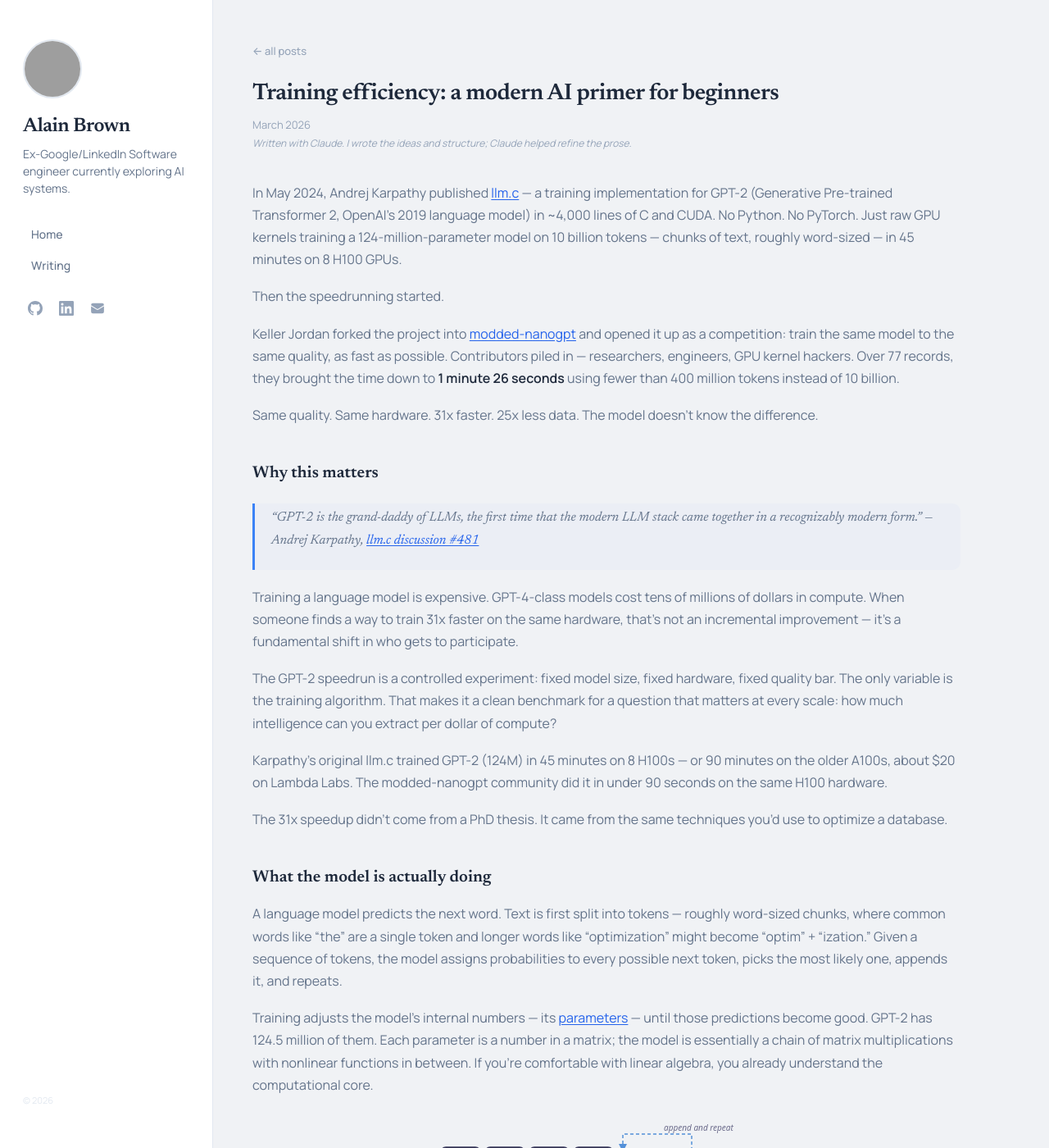
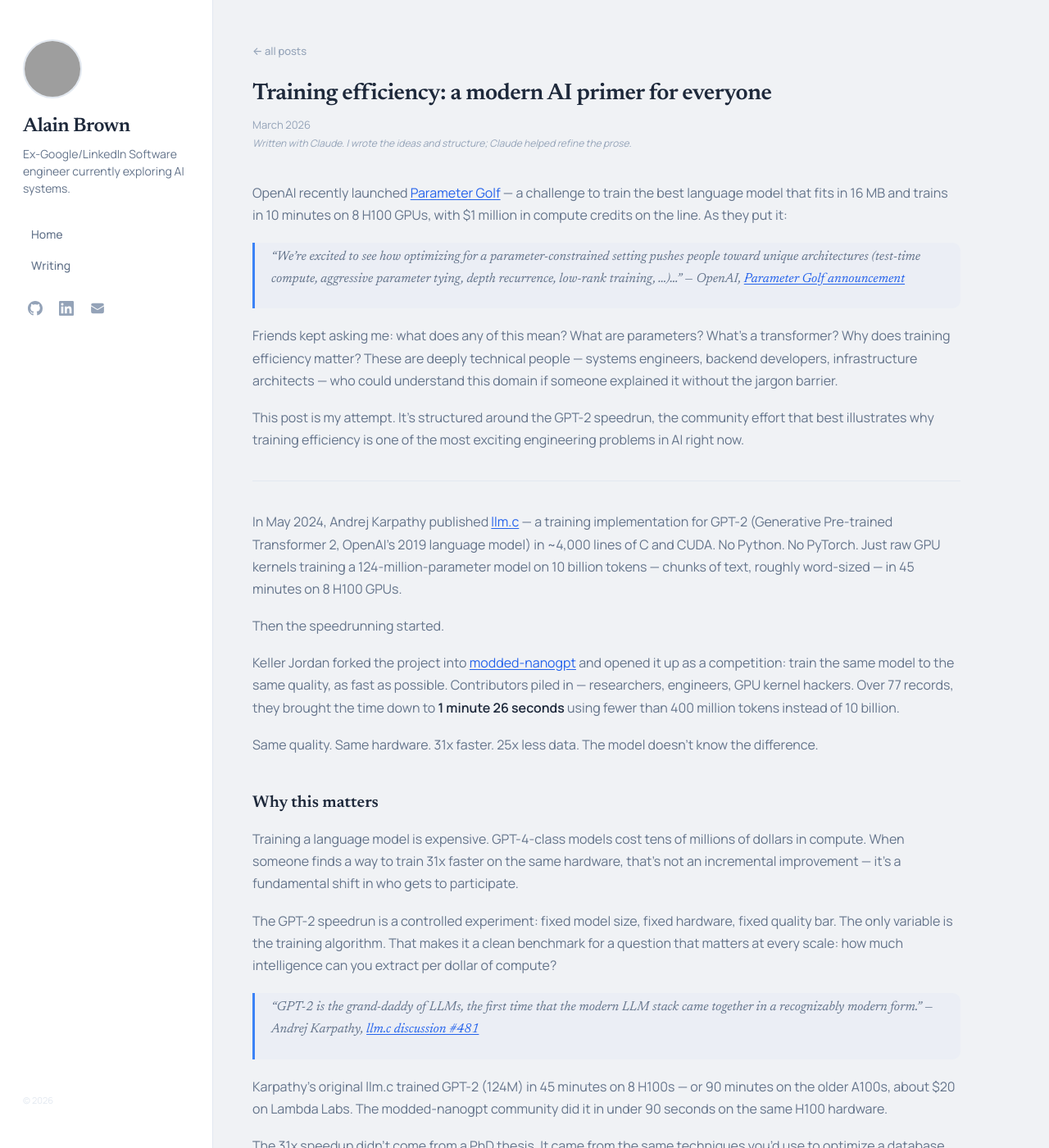
Before and after one commit to alainbrown/alainbrown.github.io, a Jekyll site: the page built from _posts/2026-03-19-modern-ai-primer.md, in a window 1280 px wide and 1400 px high. Shown: the whole window at 82% size. Built offline with Jekyll 4.4.1, drawn with Linux system fonts in a browser that asks for light colours; some of the changed text lies outside the part shown; grey boxes are pictures that could not be loaded.

Commit message:
Refine primer intro, quote placement, title, and closing
Co-Authored-By: Claude Opus 4.6 (1M context) <noreply@anthropic.com>

```diff
--- a/_posts/2026-03-19-modern-ai-primer.md
+++ b/_posts/2026-03-19-modern-ai-primer.md
@@ -1,9 +1,19 @@
 ---
-title: "Training efficiency: a modern AI primer for beginners"
+title: "Training efficiency: a modern AI primer for everyone"
 date: 2026-03-19
 description: "Understanding the GPT-2 speedrun — from 45 minutes to 90 seconds — through the lens of systems engineering."
 image: /assets/og/modern-ai-primer.png
 ai_disclosure: "Written with Claude. I wrote the ideas and structure; Claude helped refine the prose."
+---
+
+OpenAI recently launched [Parameter Golf](https://openai.com/index/parameter-golf/) — a challenge to train the best language model that fits in 16 MB and trains in 10 minutes on 8 H100 GPUs, with $1 million in compute credits on the line. As they put it:
+
+> "We're excited to see how optimizing for a parameter-constrained setting pushes people toward unique architectures (test-time compute, aggressive parameter tying, depth recurrence, low-rank training, ...)..." — OpenAI, [Parameter Golf announcement](https://openai.com/index/parameter-golf/)
+
+Friends kept asking me: what does any of this mean? What are parameters? What's a transformer? Why does training efficiency matter? These are deeply technical people — systems engineers, backend developers, infrastructure architects — who could understand this domain if someone explained it without the jargon barrier.
+
+This post is my attempt. It's structured around the GPT-2 speedrun, the community effort that best illustrates why training efficiency is one of the most exciting engineering problems in AI right now.
+
 ---
 
 In May 2024, Andrej Karpathy published [llm.c](https://github.com/karpathy/llm.c) — a training implementation for GPT-2 (Generative Pre-trained Transformer 2, OpenAI's 2019 language model) in ~4,000 lines of C and CUDA. No Python. No PyTorch. Just raw GPU kernels training a 124-million-parameter model on 10 billion tokens — chunks of text, roughly word-sized — in 45 minutes on 8 H100 GPUs.
@@ -16,11 +26,11 @@ Same quality. Same hardware. 31x faster. 25x less data. The model doesn't know t
 
 ## Why this matters
 
-> "GPT-2 is the grand-daddy of LLMs, the first time that the modern LLM stack came together in a recognizably modern form." — Andrej Karpathy, [llm.c discussion #481](https://github.com/karpathy/llm.c/discussions/481)
-
 Training a language model is expensive. GPT-4-class models cost tens of millions of dollars in compute. When someone finds a way to train 31x faster on the same hardware, that's not an incremental improvement — it's a fundamental shift in who gets to participate.
 
 The GPT-2 speedrun is a controlled experiment: fixed model size, fixed hardware, fixed quality bar. The only variable is the training algorithm. That makes it a clean benchmark for a question that matters at every scale: how much intelligence can you extract per dollar of compute?
+
+> "GPT-2 is the grand-daddy of LLMs, the first time that the modern LLM stack came together in a recognizably modern form." — Andrej Karpathy, [llm.c discussion #481](https://github.com/karpathy/llm.c/discussions/481)
 
 Karpathy's original llm.c trained GPT-2 (124M) in 45 minutes on 8 H100s — or 90 minutes on the older A100s, about $20 on Lambda Labs. The modded-nanogpt community did it in under 90 seconds on the same H100 hardware.
 
@@ -169,7 +179,9 @@ This is the shape of every optimization effort. The first pass finds the obvious
 
 **Algorithms compress compute.** The baseline used 10 billion tokens. The current record uses fewer than 400 million. Better optimizers and architecture choices extract more learning per token, and that ratio is the real efficiency metric. When the next generation of models costs $100 million to train, a 25x reduction in token requirements is the difference between one organization affording it and fifty.
 
-**The stack is surprisingly shallow.** Karpathy's llm.c is 4,000 lines of C and CUDA. The modded-nanogpt speedrun is a single Python file. The core ideas — attention, gradients, optimization — are accessible to anyone comfortable with linear algebra and systems programming. The field's reputation for opacity is a product of its jargon, not its depth.
+**The stack is surprisingly shallow.** Karpathy's llm.c is 4,000 lines of C and CUDA. The modded-nanogpt speedrun is a single Python file. The core ideas — attention, gradients, optimization — are accessible to anyone comfortable with linear algebra and systems programming.
+
+This is why Parameter Golf exists — and why it matters beyond the leaderboard. The techniques in this post aren't historical curiosities. They're the playbook. If you can read C, you can read [llm.c](https://github.com/karpathy/llm.c). If you can read Python, the entire modded-nanogpt speedrun is [a single file](https://github.com/KellerJordan/modded-nanogpt). The barrier was never ability. It was knowing where to look.
 
 ---
 
```
